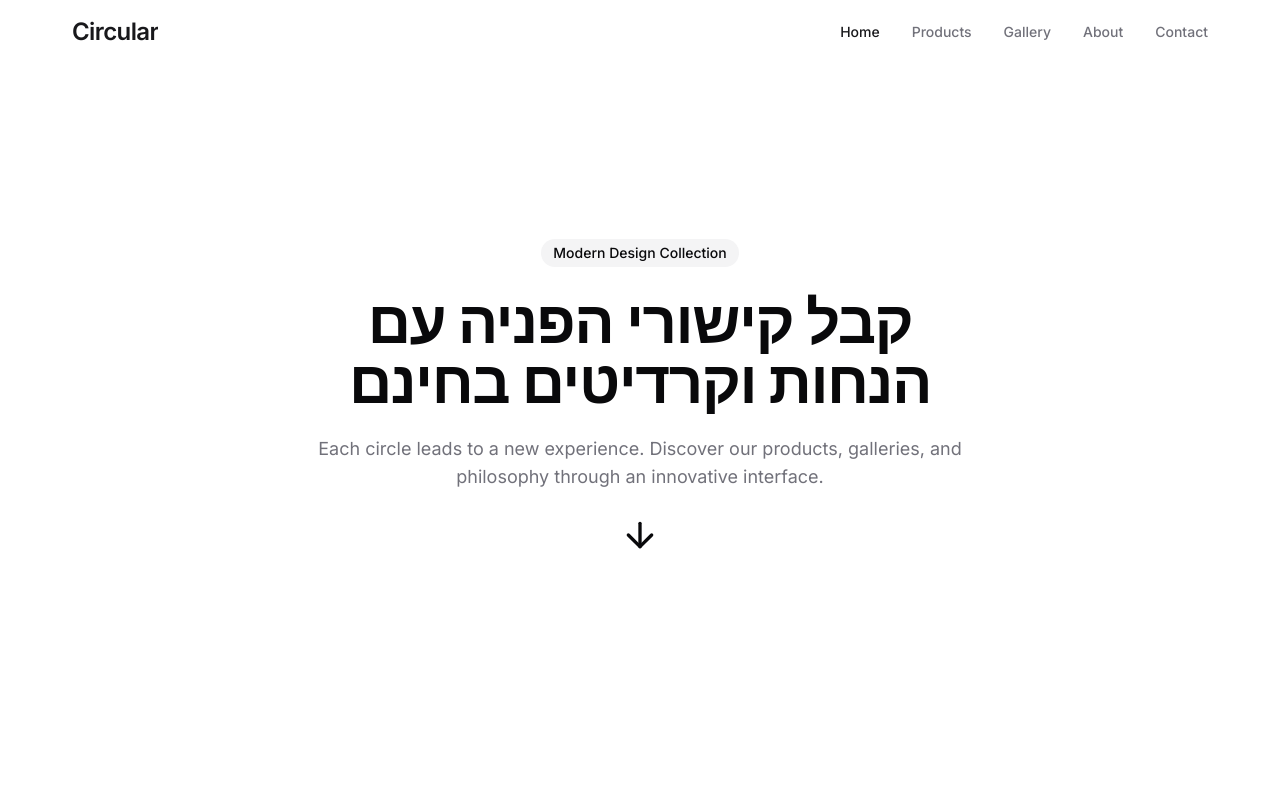
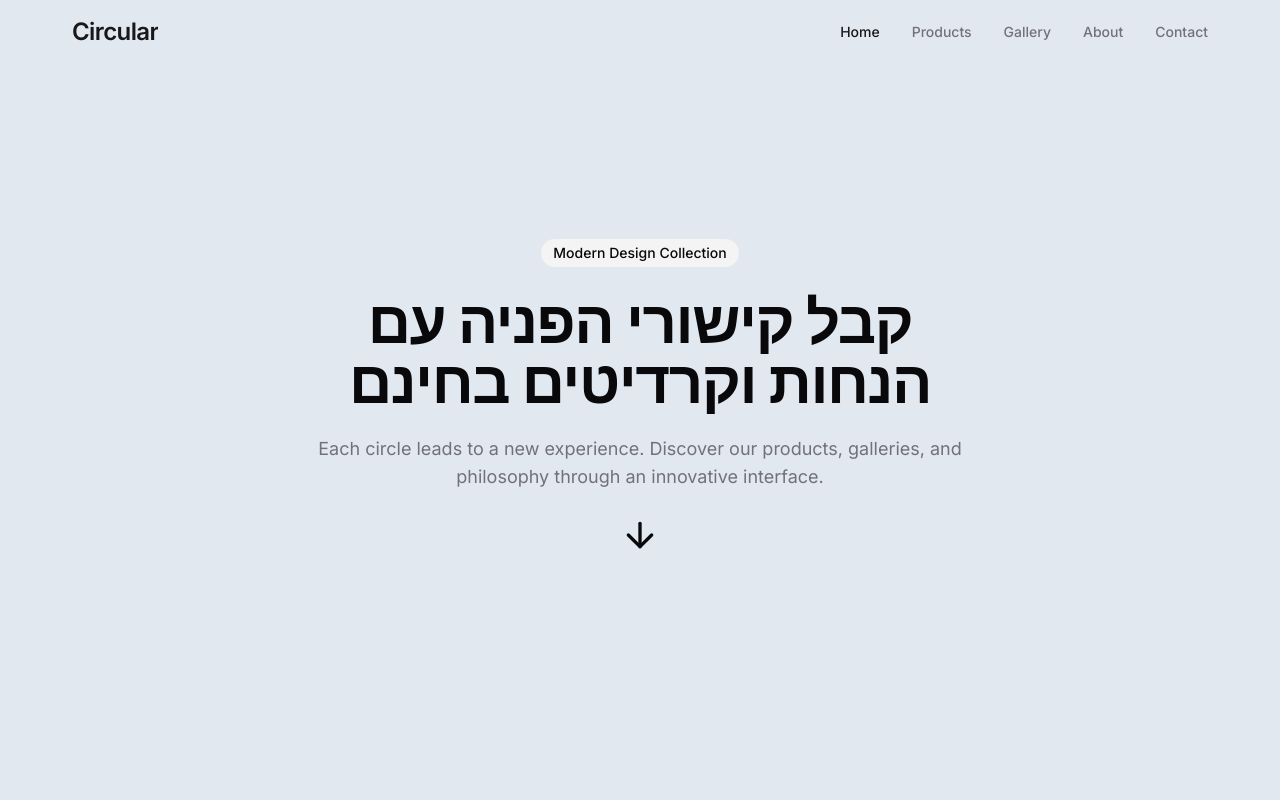
Before and after one commit to SHAY5555-gif/circular-images-hyperlinks, a React (Vite) app: page / in a window 1280 px wide. Shown: the top 800 px of the page. Built offline with nearby package versions, Linux system fonts and the light colour scheme.

Commit message:
Visual edit in Lovable
Edited UI in Lovable

```diff
--- a/src/pages/Index.tsx
+++ b/src/pages/Index.tsx
@@ -22,7 +22,7 @@ const Index = () => {
       <Header />
 
       {/* Hero Section */}
-      <section className="min-h-screen flex flex-col items-center justify-center px-4 py-20 md:py-0">
+      <section className="min-h-screen flex flex-col items-center justify-center px-4 py-20 md:py-0 bg-slate-200">
         <div className="container mx-auto text-center space-y-6 max-w-3xl animate-fade-in rounded-none">
           <span className="inline-block text-sm font-medium bg-secondary px-3 py-1 rounded-full">
             Modern Design Collection
```
